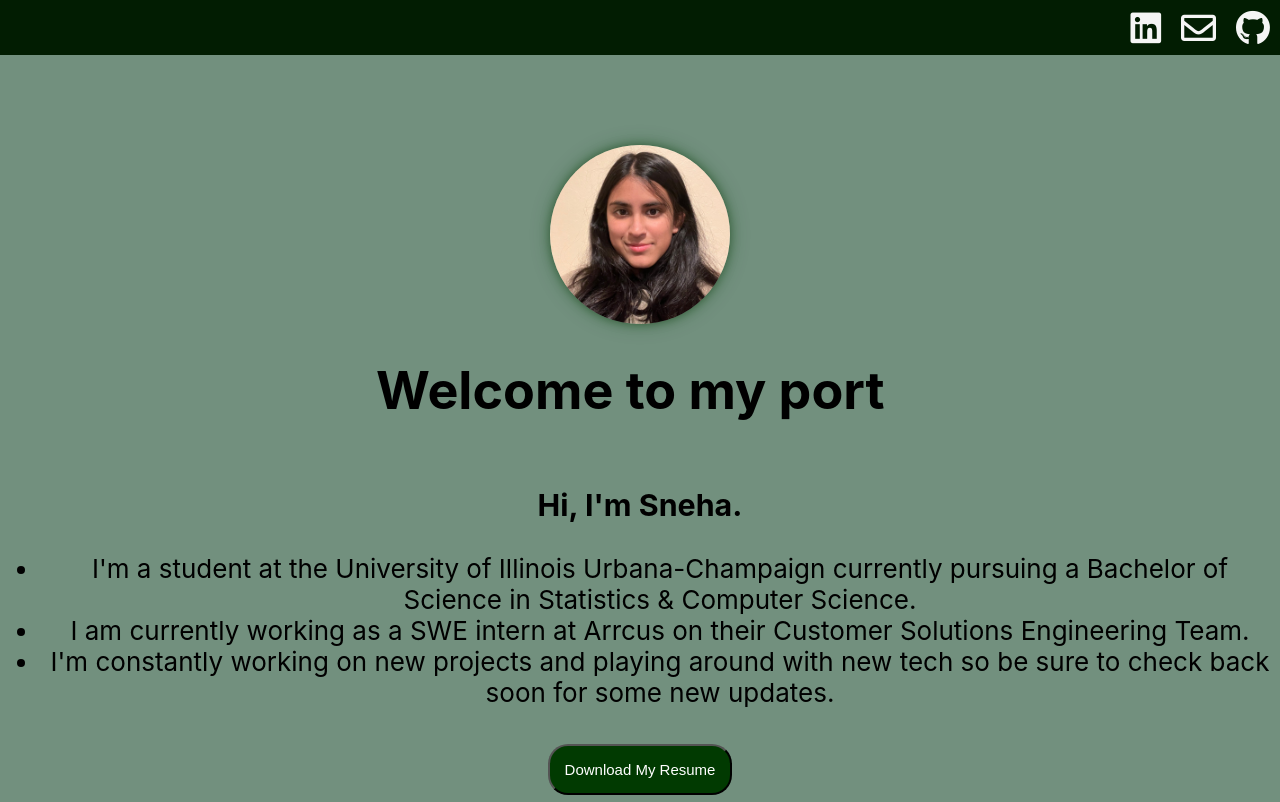
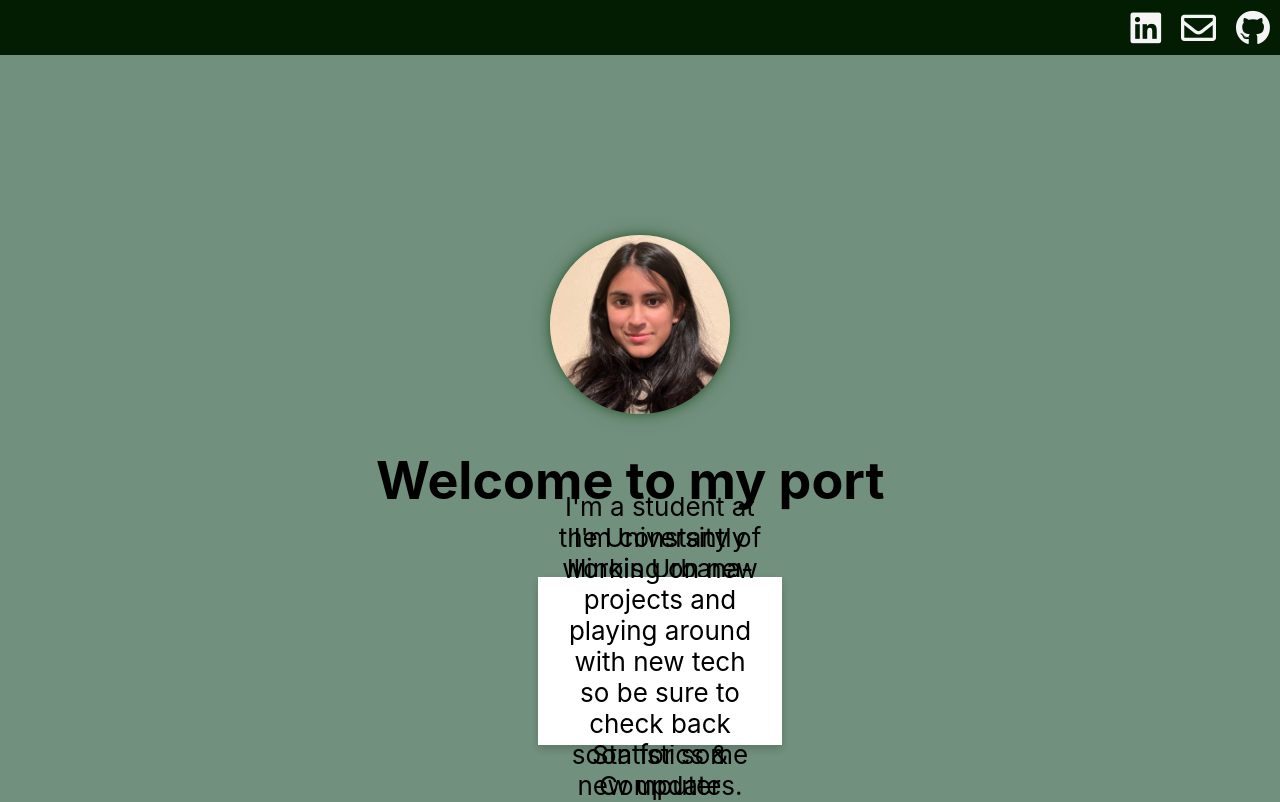
Before and after one commit to ssundr/ssundr.github.io, a React (Create React App) app in the folder portfolio/: page / in a window 1280 px wide. Shown: the top 802 px of the page. Built offline with nearby package versions, Linux system fonts and the light colour scheme; a web font is replaced by a local one.

Commit message:
add animation about-me

```diff
--- a/portfolio/src/App.css
+++ b/portfolio/src/App.css
@@ -43,7 +43,50 @@ h5 {
   color: #61dafb;
 }
 
-/* about-me section */
+/* about-me section */.about-me-card {
+  perspective: 1000px;
+}
+
+.card-content {
+  transform-style: preserve-3d;
+  transition: transform 0.5s;
+}
+
+.bullet-points {
+  list-style: none;
+  padding: 0;
+  margin: 0;
+}
+
+.bullet-points li {
+  transform-style: preserve-3d;
+  backface-visibility: hidden;
+  position: absolute;
+  top: 0;
+  left: 0;
+  width: 100%;
+  height: 100%;
+  display: flex;
+  align-items: center;
+  justify-content: center;
+  background-color: #ffffff;
+  box-shadow: 0 4px 8px rgba(0, 0, 0, 0.1);
+  padding: 20px;
+  transform: rotateY(0deg);
+  transition: transform 0.5s;
+}
+
+.bullet-points li:nth-child(2) {
+  transform: rotateY(180deg);
+}
+
+.bullet-points li:nth-child(3) {
+  transform: rotateY(360deg);
+}
+
+.card-content:hover .bullet-points li {
+  transform: rotateY(-180deg);
+}
 
 
 /* profile picture */
```
